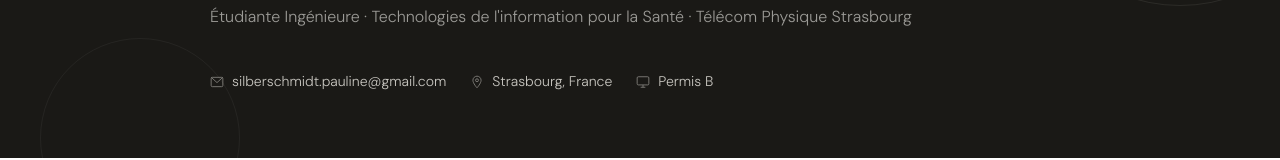
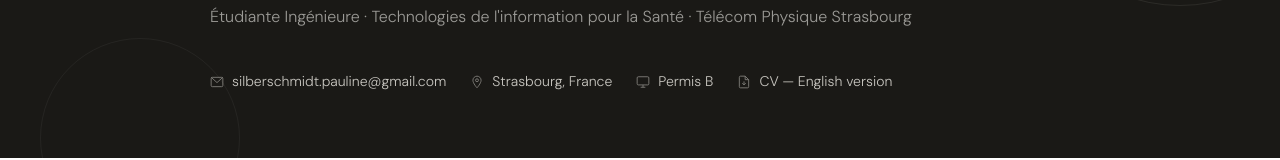
Before and after one commit to Pauline-Silb/profil_professionnel, a plain HTML site: page index.html in a window 1280 px wide. Shown: the part 274-434 px from the top of the page. Drawn offline with Linux system fonts and the light colour scheme.

Commit message:
Update index.html
Ajout CV English Version

```diff
--- a/index.html
+++ b/index.html
@@ -27,6 +27,10 @@
         <svg viewBox="0 0 24 24" fill="none" stroke="currentColor" stroke-width="1.5"><rect x="2" y="3" width="20" height="14" rx="2"/><line x1="8" y1="21" x2="16" y2="21"/><line x1="12" y1="17" x2="12" y2="21"/></svg>
         Permis B
       </span>
+      <a href="CV_Silberschmidt_Pauline_English.pdf" download class="contact-item cv-link">
+        <svg viewBox="0 0 24 24" fill="none" stroke="currentColor" stroke-width="1.5"><path d="M14 2H6a2 2 0 0 0-2 2v16a2 2 0 0 0 2 2h12a2 2 0 0 0 2-2V8z"/><polyline points="14,2 14,8 20,8"/><line x1="12" y1="11" x2="12" y2="17"/><polyline points="9,14 12,17 15,14"/></svg>
+        CV — English version
+      </a>
     </div>
   </div>
 </header>
```
